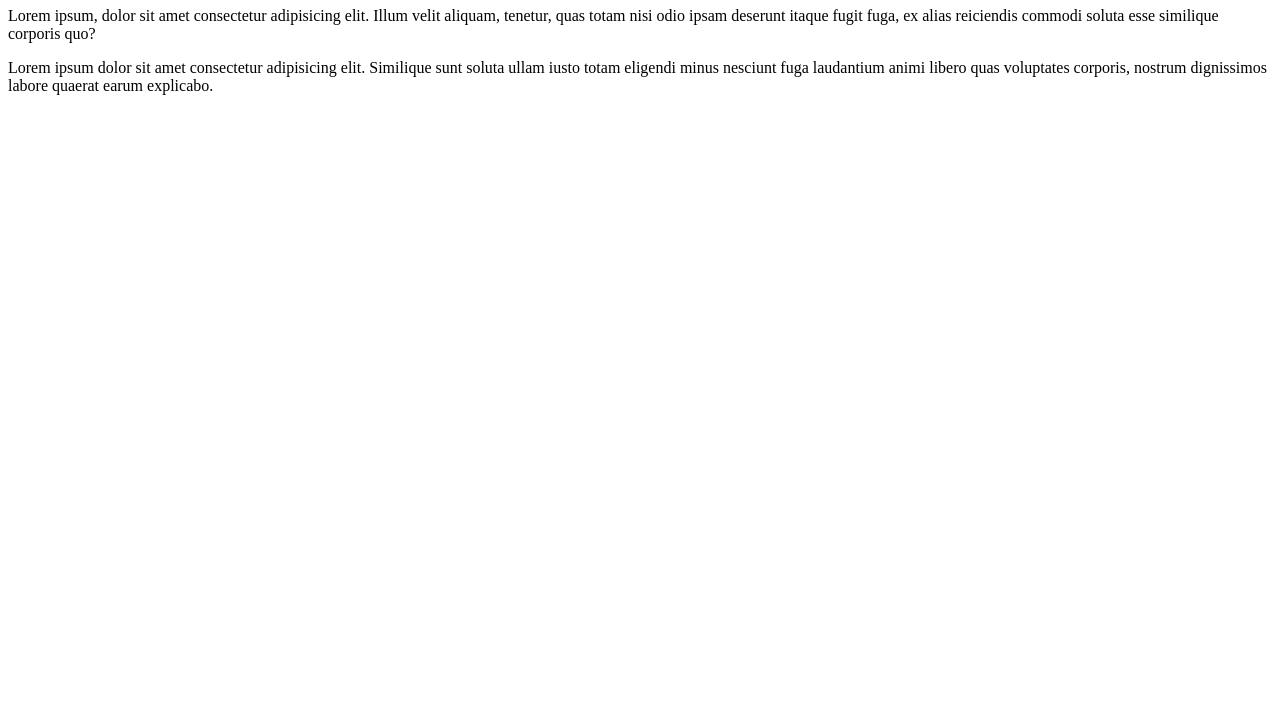
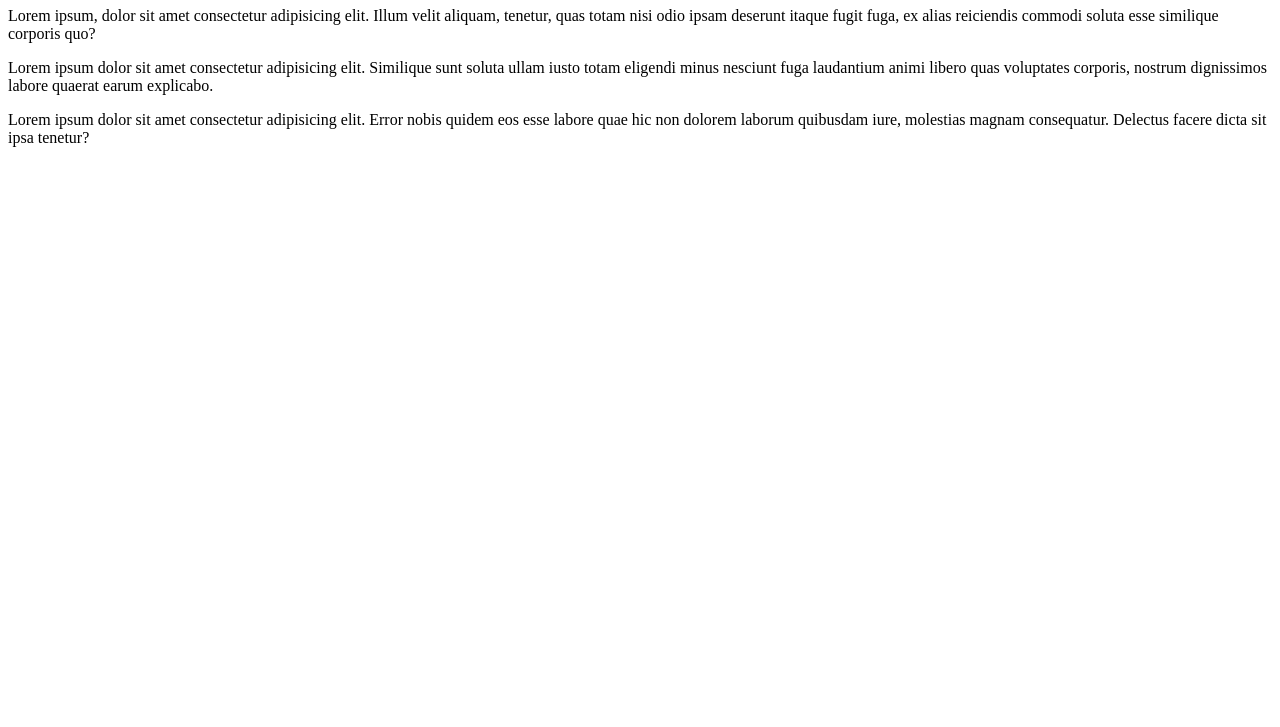
Before and after one commit to joas-rodrigues/Repositorio_teste, a plain HTML site: page site-exemplo/index.html in a window 1280 px wide. Shown: the part 73-800 px from the top of the page. Drawn offline with Linux system fonts and the light colour scheme.

Commit message:
Inseri um paragráfo no arquivo index.html

```diff
--- a/site-exemplo/index.html
+++ b/site-exemplo/index.html
@@ -14,5 +14,7 @@
 
     <p>Lorem ipsum dolor sit amet consectetur adipisicing elit. Similique sunt soluta ullam iusto totam eligendi minus nesciunt fuga laudantium animi libero quas voluptates corporis, nostrum dignissimos labore quaerat earum explicabo.</p>
 
+    <p>Lorem ipsum dolor sit amet consectetur adipisicing elit. Error nobis quidem eos esse labore quae hic non dolorem laborum quibusdam iure, molestias magnam consequatur. Delectus facere dicta sit ipsa tenetur?</p>
+
 </body>
 </html>
```
